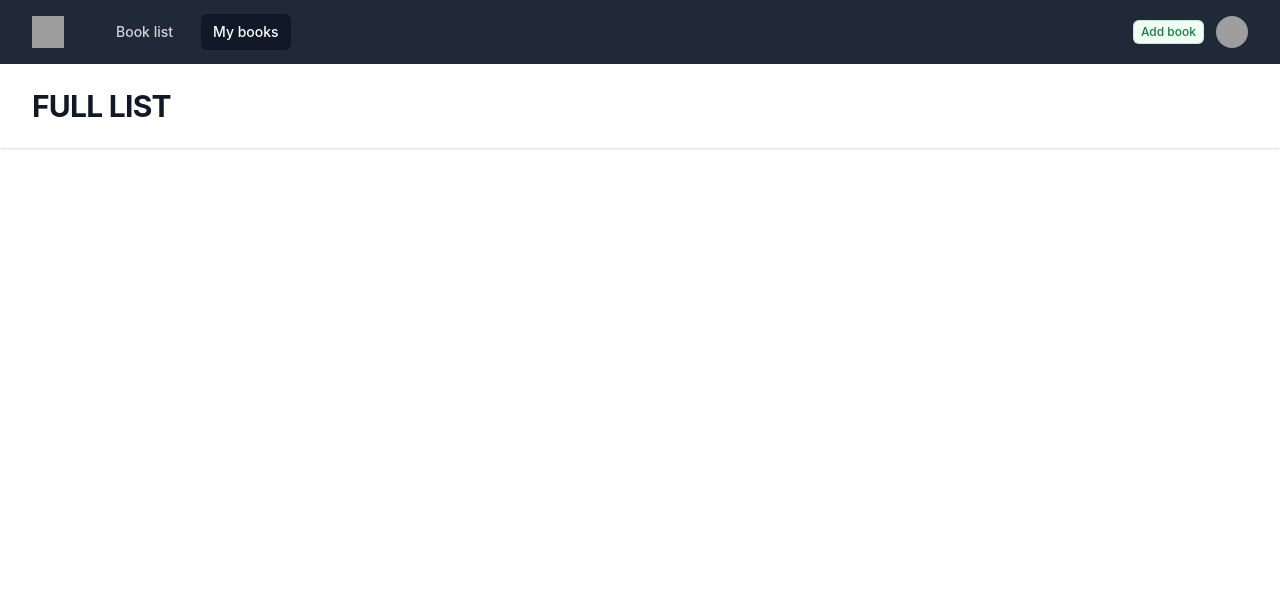
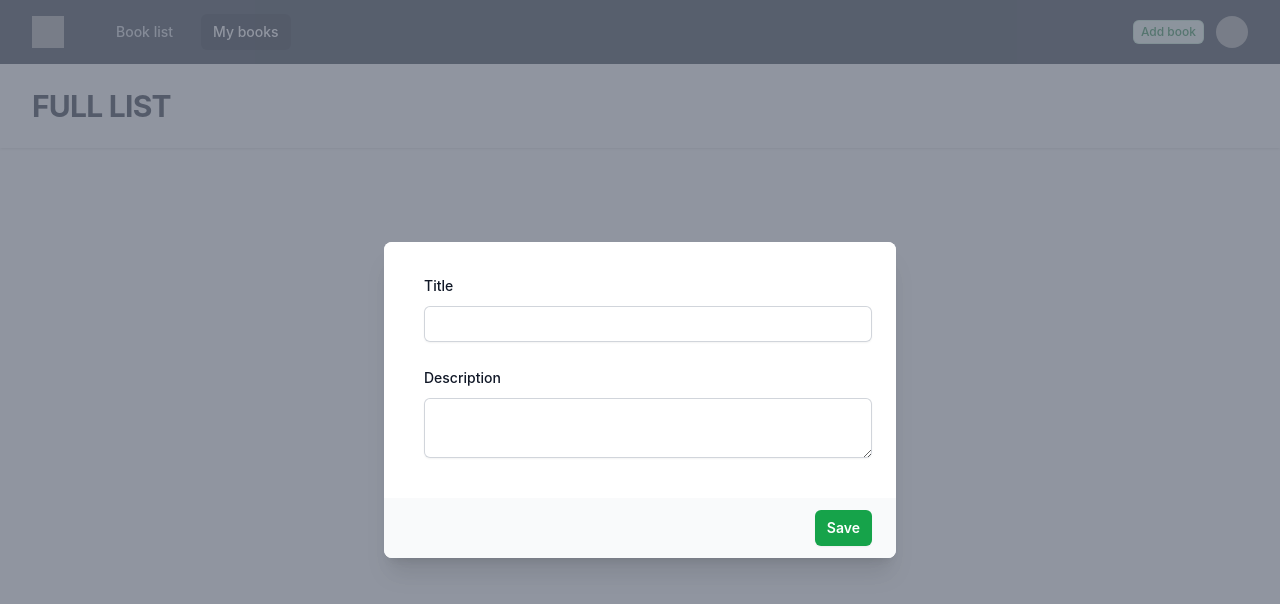
Before and after one commit to Andrewchik/fs-test-task, a React (Create React App) app: page /my-books in a window 1280 px wide. Both pictures are taken after a click on the element "Add book". Shown: the top 604 px of the page. Built offline with nearby package versions, Linux system fonts and the light colour scheme; grey boxes are pictures that could not be loaded.

Commit message:
[ADD] Modal for create book

```diff
--- a/src/App.js
+++ b/src/App.js
@@ -1,4 +1,4 @@
-import React from 'react';
+import React, { useState } from 'react';
 import {
   BrowserRouter as Router,
   Route,
@@ -6,8 +6,9 @@ import {
   useLocation,
 } from 'react-router-dom';
 import BookList from './components/BookList/BookList';
-import MyBooksList from './components/MyBooksList/MyBooksList'; // Import your MyBooksList component
+import MyBooksList from './components/MyBooksList/MyBooksList';
 import Header from './components/Header/Header';
+import AddBookModal from './components/modals/AddBookModal/AddBookModal';
 
 const user = {
   name: 'Tom Cook',
@@ -18,6 +19,9 @@ const user = {
 
 export default function App() {
   const location = useLocation();
+
+  const [open, setOpen] = useState(false);
+
   const isMyBooksPage = location.pathname === '/my-books';
 
   const navigation = [
@@ -37,6 +41,7 @@ export default function App() {
         user={user}
         navigation={navigation}
         userNavigation={userNavigation}
+        setOpen={setOpen}
       />
       <main>
         <div className="mx-auto max-w-7xl py-6 sm:px-6 lg:px-8">
@@ -46,6 +51,8 @@ export default function App() {
           </Routes>
         </div>
       </main>
+
+      <AddBookModal open={open} setOpen={setOpen} />
     </div>
   );
 }
--- a/src/components/Header/Header.jsx
+++ b/src/components/Header/Header.jsx
@@ -3,7 +3,7 @@ import { Fragment } from 'react';
 import { Disclosure, Menu, Transition } from '@headlessui/react';
 import { Bars3Icon, BellIcon, XMarkIcon } from '@heroicons/react/24/outline';
 
-function Header({ user, navigation, userNavigation }) {
+function Header({ user, navigation, userNavigation, setOpen }) {
   function classNames(...classes) {
     return classes.filter(Boolean).join(' ');
   }
@@ -46,7 +46,10 @@ function Header({ user, navigation, userNavigation }) {
                 <div className="hidden md:block">
                   <div className="ml-4 flex items-center md:ml-6">
                     <span className="sr-only">View notifications</span>
-                    <span className="inline-flex items-center rounded-md bg-green-50 px-2 py-1 text-xs font-medium text-green-700 ring-1 ring-inset ring-green-600/20 cursor-pointer">
+                    <span
+                      onClick={() => setOpen(true)}
+                      className="inline-flex items-center rounded-md bg-green-50 px-2 py-1 text-xs font-medium text-green-700 ring-1 ring-inset ring-green-600/20 cursor-pointer"
+                    >
                       Add book
                     </span>
                     {/* Profile dropdown */}
--- /dev/null
+++ b/src/components/modals/AddBookModal/AddBookModal.jsx
@@ -0,0 +1,107 @@
+import { Fragment, useRef, useState } from 'react';
+import { Dialog, Transition } from '@headlessui/react';
+import { ExclamationTriangleIcon } from '@heroicons/react/24/outline';
+
+export default function AddBookModal({ open, setOpen }) {
+  const cancelButtonRef = useRef(null);
+
+  return (
+    <Transition.Root show={open} as={Fragment}>
+      <Dialog
+        as="div"
+        className="relative z-10"
+        initialFocus={cancelButtonRef}
+        onClose={setOpen}
+      >
+        <Transition.Child
+          as={Fragment}
+          enter="ease-out duration-300"
+          enterFrom="opacity-0"
+          enterTo="opacity-100"
+          leave="ease-in duration-200"
+          leaveFrom="opacity-100"
+          leaveTo="opacity-0"
+        >
+          <div className="fixed inset-0 bg-gray-500 bg-opacity-75 transition-opacity" />
+        </Transition.Child>
+
+        <div className="fixed inset-0 z-10 overflow-y-auto">
+          <div className="flex min-h-full items-end justify-center p-4 text-center sm:items-center sm:p-0">
+            <Transition.Child
+              as={Fragment}
+              enter="ease-out duration-300"
+              enterFrom="opacity-0 translate-y-4 sm:translate-y-0 sm:scale-95"
+              enterTo="opacity-100 translate-y-0 sm:scale-100"
+              leave="ease-in duration-200"
+              leaveFrom="opacity-100 translate-y-0 sm:scale-100"
+              leaveTo="opacity-0 translate-y-4 sm:translate-y-0 sm:scale-95"
+            >
+              <Dialog.Panel className="relative transform overflow-hidden rounded-lg bg-white text-left shadow-xl transition-all sm:my-8 sm:w-full sm:max-w-lg">
+                <div className="bg-white px-4 pb-4 pt-5 sm:p-6 sm:pb-4">
+                  <div className="items-center">
+                    <div className="mt-3 text-center sm:ml-4 sm:mt-0 sm:text-left">
+                      <div className="mt-2">
+                        <form className="space-y-6" action="#" method="POST">
+                          <div>
+                            <label
+                              htmlFor="email"
+                              className="block text-sm font-medium leading-6 text-gray-900"
+                            >
+                              Title
+                            </label>
+                            <div className="mt-2">
+                              <input
+                                id="email"
+                                name="email"
+                                type="email"
+                                autoComplete="email"
+                                required
+                                className="block w-full rounded-md border-0 py-1.5 text-gray-900 shadow-sm ring-1 ring-inset ring-gray-300 placeholder:text-gray-400 focus:ring-2 focus:ring-inset focus:ring-indigo-600 sm:text-sm sm:leading-6"
+                              />
+                            </div>
+                          </div>
+
+                          <div>
+                            <div className="flex items-center justify-between">
+                              <label
+                                htmlFor="password"
+                                className="block text-sm font-medium leading-6 text-gray-900"
+                              >
+                                Description
+                              </label>
+                            </div>
+                            <div className="mt-2">
+                              <textarea
+                                id="password"
+                                name="password"
+                                type="password"
+                                autoComplete="current-password"
+                                required
+                                className="block w-full rounded-md border-0 py-1.5 text-gray-900 shadow-sm ring-1 ring-inset ring-gray-300 placeholder:text-gray-400 focus:ring-2 focus:ring-inset focus:ring-indigo-600 sm:text-sm sm:leading-6"
+                              />
+                            </div>
+                          </div>
+
+                          <div></div>
+                        </form>
+                      </div>
+                    </div>
+                  </div>
+                </div>
+                <div className="bg-gray-50 px-4 py-3 sm:flex sm:flex-row-reverse sm:px-6">
+                  <button
+                    type="button"
+                    className="inline-flex w-full justify-center rounded-md bg-green-600 px-3 py-2 text-sm font-semibold text-white shadow-sm hover:bg-green-500 sm:ml-3 sm:w-auto"
+                    onClick={() => setOpen(false)}
+                  >
+                    Save
+                  </button>
+                </div>
+              </Dialog.Panel>
+            </Transition.Child>
+          </div>
+        </div>
+      </Dialog>
+    </Transition.Root>
+  );
+}
```
